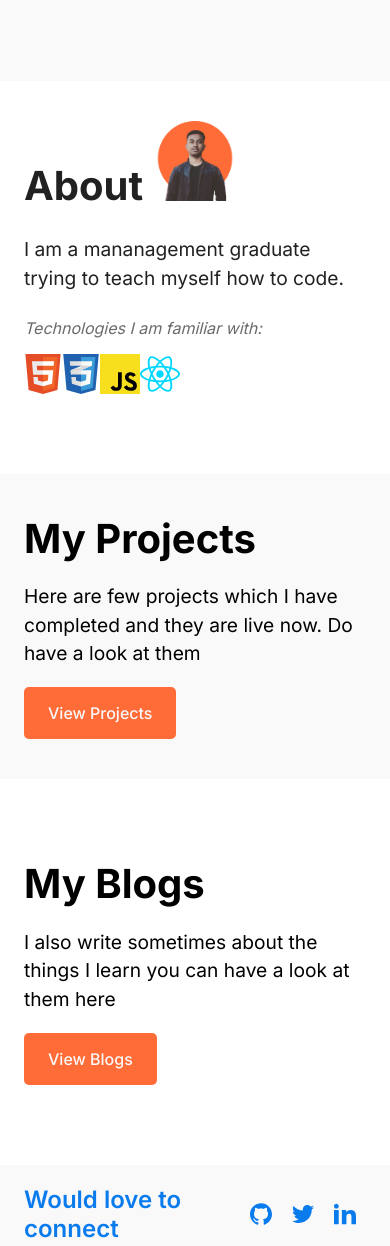
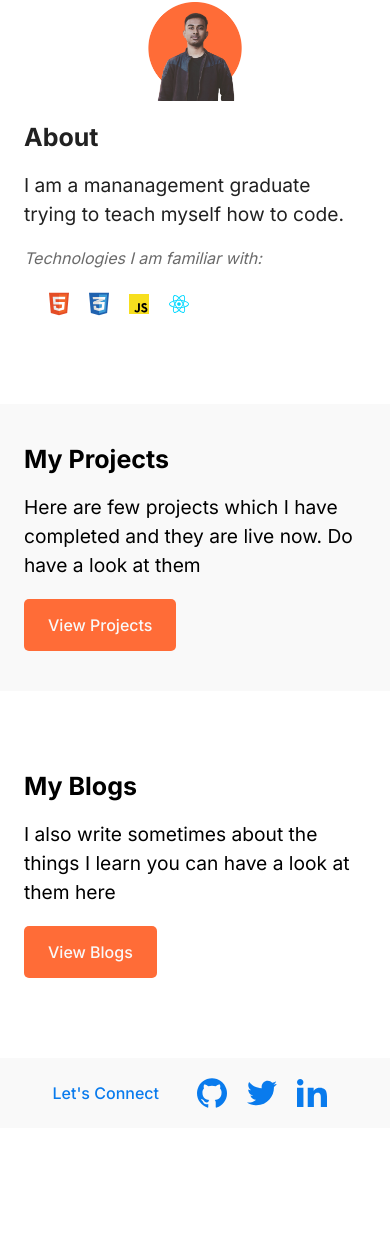
Before and after one commit to Akash1321/my_portfolio, a plain HTML site: page index.html in a window 390 px wide. Shown: the part 437-1683 px from the top of the page. After the commit the page ends 1565 px from the top, so only its background shows below. Drawn offline with Linux system fonts and the light colour scheme.

Commit message:
style
Updated media query style

```diff
--- a/index.html
+++ b/index.html
@@ -68,7 +68,7 @@
         <footer class="padding-v-s">
             <div class="center wrapper flex-box flex-align">
 
-                <p>Would love to connect</p>
+                <p>Let's Connect</p>
                 <div class="flex-box flex-align">
                     <a class="social-link"><img src="src/github-blue.svg" width="30" height="30" alt=""></a>
                     <a class="social-link"><img src="src/twitter-blue.svg" width="30" height="30" alt=""></a>
--- a/styles.css
+++ b/styles.css
@@ -104,7 +104,10 @@ header p{
 
 #about div{
 max-width: 40vw;
+padding: 0 15px;
 }
+
+
 
 #projects{
   background-color: var(--white-background);
@@ -117,8 +120,8 @@ footer{
 footer p{
     margin: 0;
     color: #097BED;
-    font-size: 1.5rem;
-    font-weight: 600;
+    font-size: 1.2rem;
+    font-weight: 500;
 }
 
 .social-link{
@@ -184,12 +187,32 @@ padding-left: 24px;
 }
 
 @media (max-width: 767px){
+
+    h1{
+       font-size: 40px;
+    }
+    h2{
+        font-size: 25px;
+    }
     #about{
-        background-size: 20vw;
-        background-position: top center;;
+        background-size: 25vw;
+        background-position: top center;
     }
 
-    #about p{
-        margin-top: 25px;
+    #about h2{
+        margin-top: 80px;
+    }
+
+    #about div img{
+        padding: 0 10px;
+    }
+
+   .para-size{
+    max-width: 50ch;
+   }
+
+    footer p{
+        font-size: 1rem;
+
     }
 }
```
